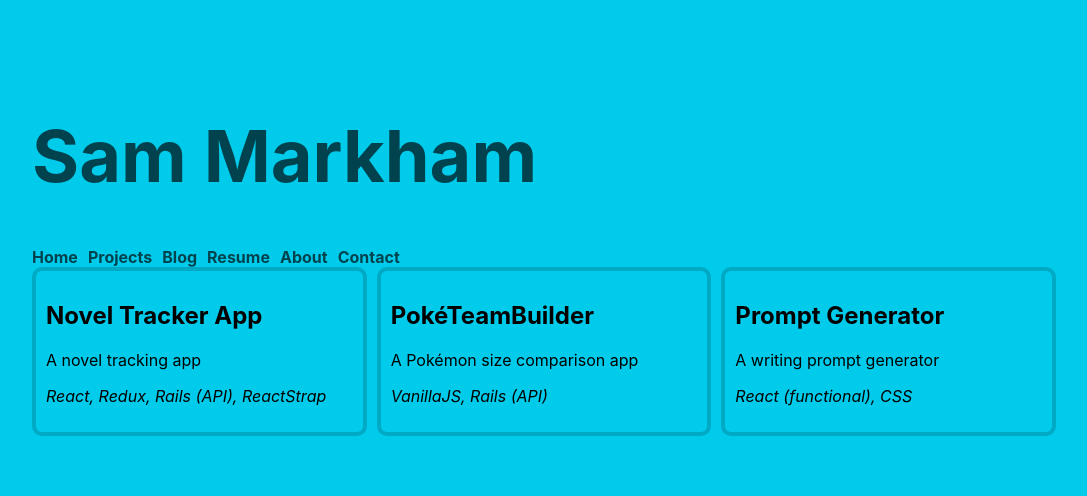
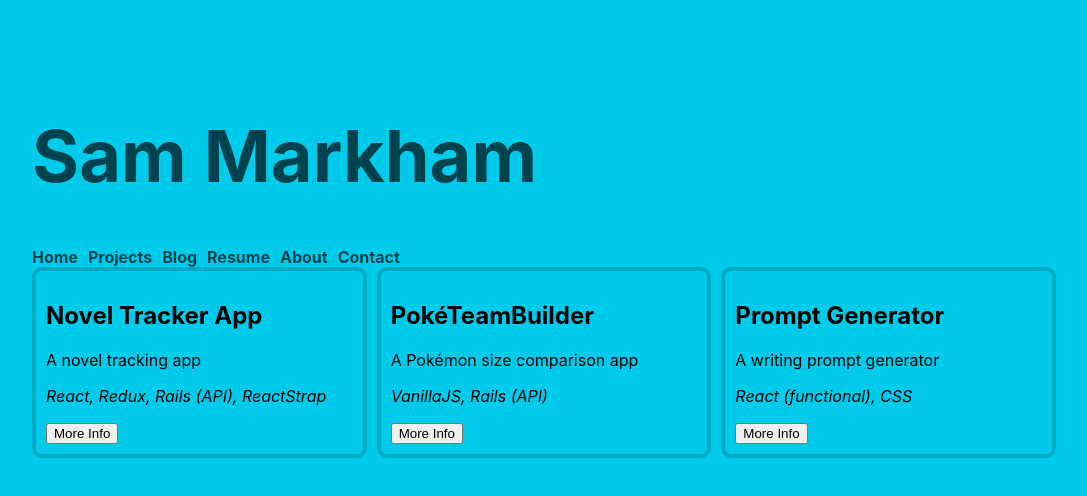
Before and after one commit to sharkham/sharkham-portfolio, a React (Create React App) app: page /projects in a window 1280 px wide. Shown: the top 496 px of the page, without its empty margins (96-1183 px from the left). Built offline with nearby package versions, Linux system fonts and the light colour scheme.

Commit message:
Show more info for projects on click

```diff
--- a/src/assets/projects.js
+++ b/src/assets/projects.js
@@ -3,18 +3,21 @@ export const projects = [
     name: "Novel Tracker App",
     description: "A novel tracking app",
     languages: "React, Redux, Rails (API), ReactStrap",
-    github: "https://github.com/sharkham/novel-tracker-frontend"
+    github: "https://github.com/sharkham/novel-tracker-frontend",
+    moreinfo: "More info test"
   },
   {
     name: "PokéTeamBuilder",
     description: "A Pokémon size comparison app",
     languages: "VanillaJS, Rails (API)",
-    github: "https://github.com/sharkham/PokeTeamBuilder"
+    github: "https://github.com/sharkham/PokeTeamBuilder",
+    moreinfo: "More info test"
   },
   {
     name: "Prompt Generator",
     description: "A writing prompt generator",
     languages: "React (functional), CSS",
-    github: "https://github.com/sharkham/prompt-generator"
+    github: "https://github.com/sharkham/prompt-generator",
+    moreinfo: "More info test"
   }
 ]
--- a/src/components/Project.js
+++ b/src/components/Project.js
@@ -1,13 +1,29 @@
-import React from 'react';
+import React, { useState } from 'react';
 
 const Project = (props) => {
 
-  let { name, description, languages, github } = props.data;
+  const { name, description, languages, github, moreinfo } = props.data;
+
+  const [moreInfoVisibility, setMoreInfoVisibility] = useState(false);
+
+  const toggleMoreInfo = (e) => {
+    e.preventDefault()
+    setMoreInfoVisibility(!moreInfoVisibility)
+  }
+
+  const moreInfo = () => {
+    return (
+      <p>{moreinfo}</p>
+    )
+  }
+
   return (
     <div className="project-card">
       <h2>{name}</h2>
       <p>{description}</p>
       <p className="project-languages">{languages}</p>
+      <button onClick={(e) => toggleMoreInfo(e)}>More Info</button>
+      {(moreInfoVisibility) && moreInfo()}
     </div>
   );
 }
```
Also changed, not shown: 1 other file (tests, documents, lock files or other folders).
